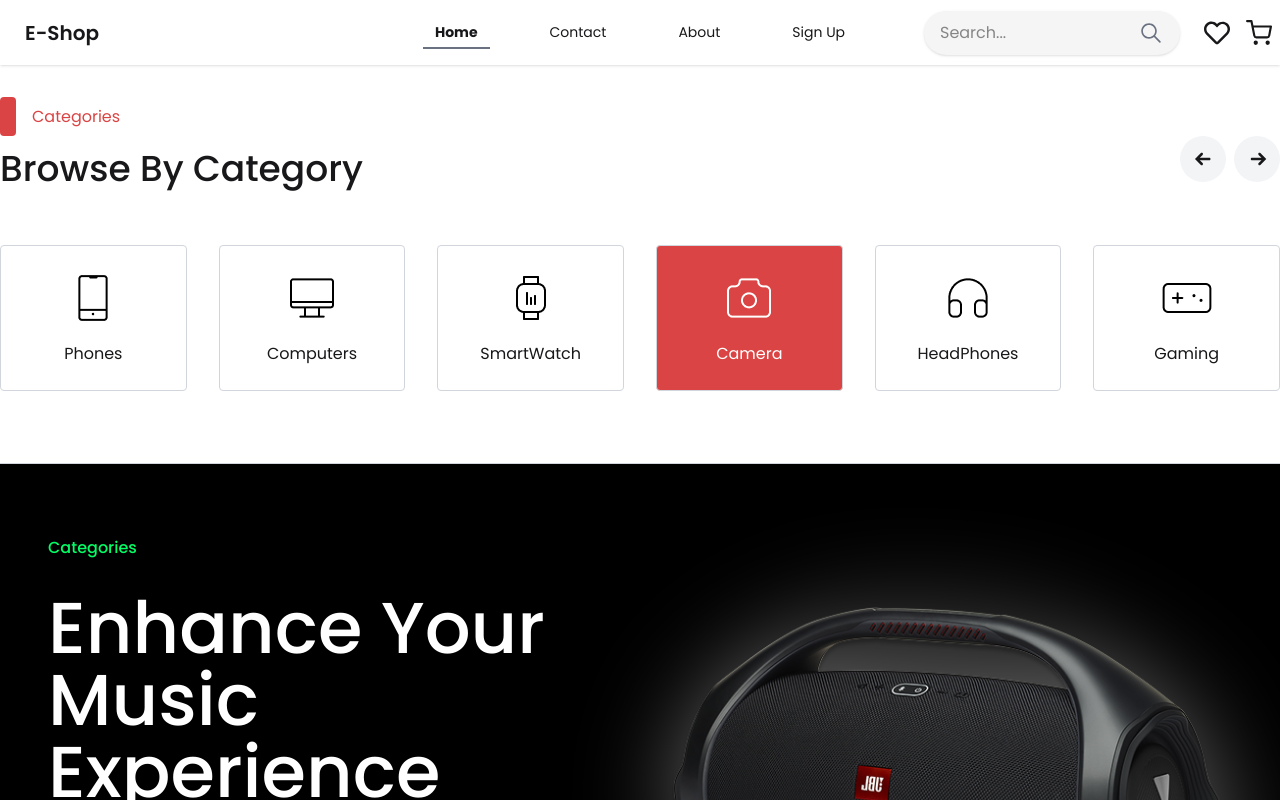
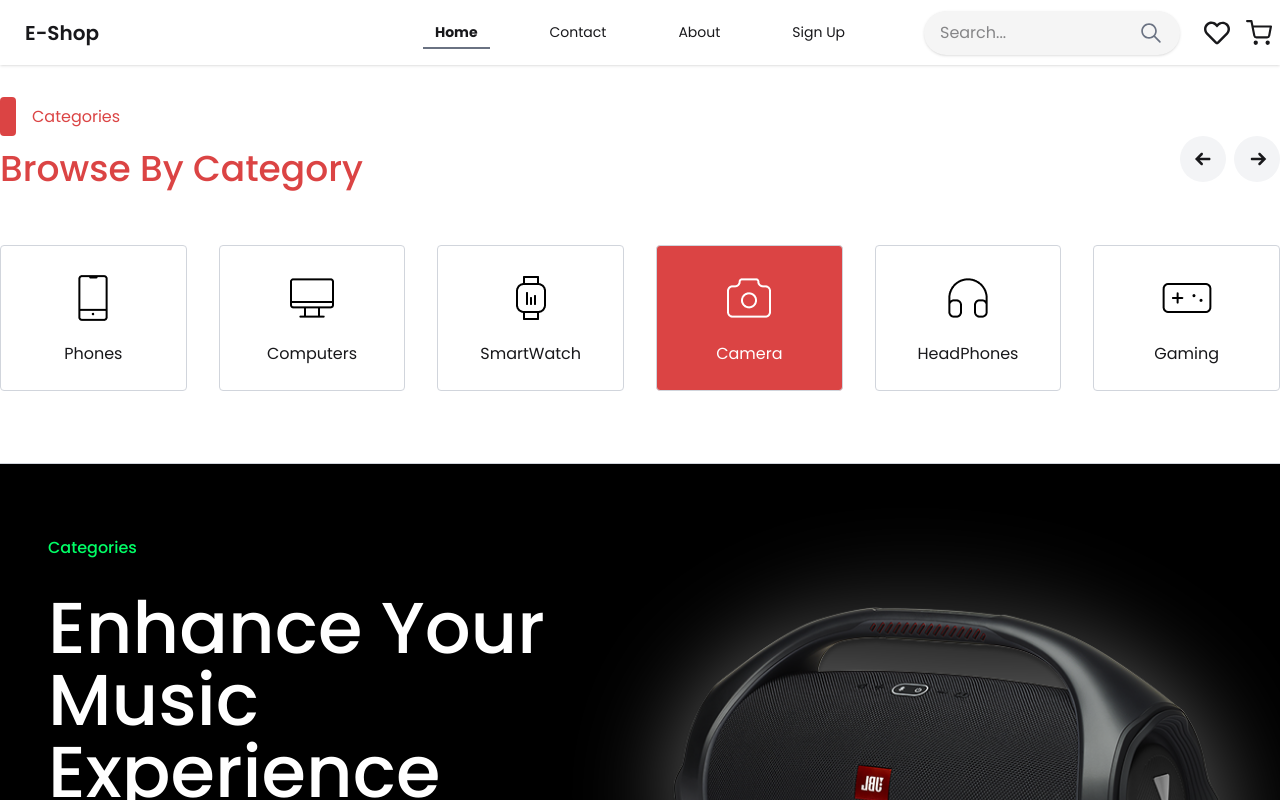
Before and after one commit to rifat-hasan121/e-Shop, a Next.js app: page / in a window 1280 px wide. Shown: the top 800 px of the page. Built offline with nearby package versions, Linux system fonts and the light colour scheme.

Commit message:
BrowseByCategory section heading color change

```diff
--- a/src/app/SignIn/components/SignInForm.tsx
+++ b/src/app/SignIn/components/SignInForm.tsx
@@ -35,7 +35,7 @@ export default function SignInForm() {
 
         <p className="text-center mt-3 md:mt-8 ">
           Already have account?{" "}
-          <Link href={"/SignIn"} className="link">
+          <Link href={"/SignUp"} className="link">
            Sign up
           </Link>
         </p>
--- a/src/app/components/BrowseByCategory.tsx
+++ b/src/app/components/BrowseByCategory.tsx
@@ -10,7 +10,7 @@ export default function BrowseByCategory() {
         <span className="text-[#DB4444] ml-4">Categories</span>
         <div className="flex justify-between">
           <div className="">
-            <h1 className="text-4xl mt-5 font-medium">Browse By Category</h1>
+            <h1 className="text-4xl mt-5 font-medium text-[#DB4444]">Browse By Category</h1>
           </div>
           <div className="flex gap-2 justify-center items-center">
             <span className="bg-gray-100 rounded-full p-2 cursor-pointer">
--- a/src/app/components/WhyChooseUs.tsx
+++ b/src/app/components/WhyChooseUs.tsx
@@ -5,6 +5,7 @@ export default function WhyChooseUs() {
   return (
     <div className="mt-32 mb-40 flex justify-between mx-40">
       <div className="flex flex-col justify-center items-center w-fit">
+
         <div className="bg-gray-300 p-2 rounded-full w-fit">
           <Image
             src="/icon/icon-delivery.png"
```
